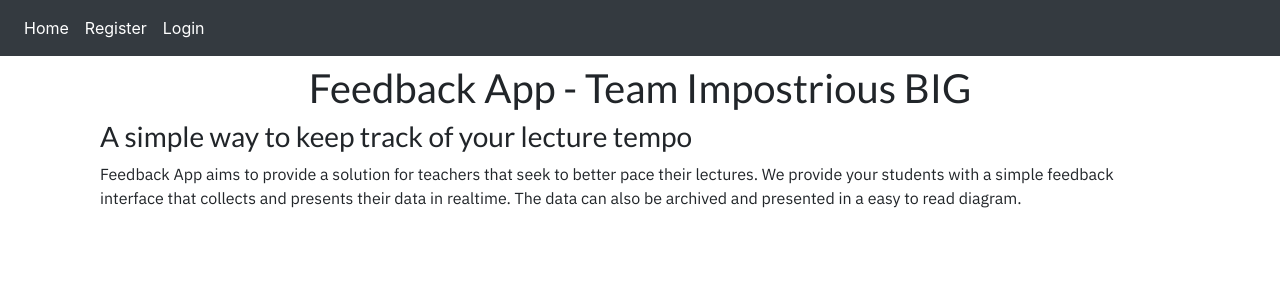
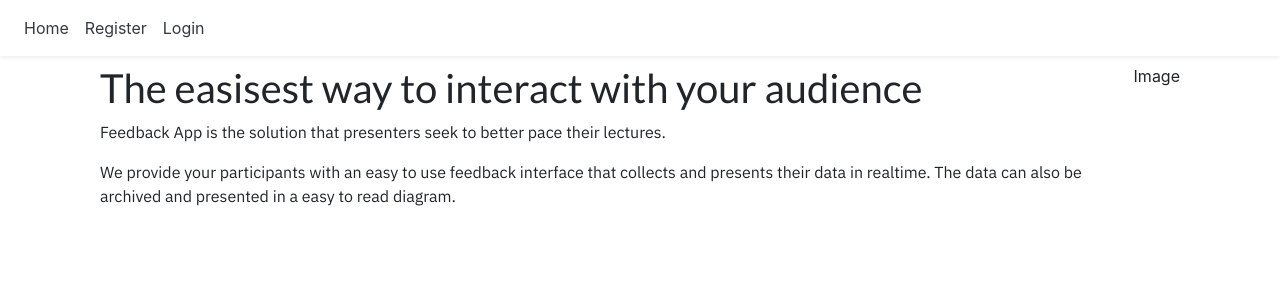
Before and after one commit to makander/live-feedback-app, a React (Create React App) app in the folder client/: page / in a window 1280 px wide. Shown: the top 300 px of the page. Built offline with nearby package versions, Linux system fonts and the light colour scheme; no server answers.

Commit message:
change text on front page and make navbar light

```diff
--- a/client/src/components/Layout/AuthLinks.js
+++ b/client/src/components/Layout/AuthLinks.js
@@ -14,20 +14,16 @@ class AuthLinks extends Component {
   render() {
     return (
       <div className="navbar-nav">
-        <Link className="nav-item nav-link text-white" to="/">
+        <Link className="nav-item nav-link text-dark" to="/">
           Dashboard
         </Link>
-        <Link className="nav-item nav-link text-white" to="/my-sessions">
+        <Link className="nav-item nav-link text-dark" to="/my-sessions">
           My Session
         </Link>
-        <Link className="nav-item nav-link text-white" to="/new-session">
+        <Link className="nav-item nav-link text-dark" to="/new-session">
           New Session
         </Link>
-        <a
-          className="nav-item nav-link text-white"
-          href="#"
-          onClick={this.onLogoutClick}
-        >
+        <a className="nav-item nav-link" href="#" onClick={this.onLogoutClick}>
           Logout
         </a>
       </div>
--- a/client/src/components/Layout/Navbar.js
+++ b/client/src/components/Layout/Navbar.js
@@ -8,13 +8,13 @@ const Links = () => {
   return (
     <div className="fullwidth">
       <div className="navbar-nav">
-        <Link className="nav-item nav-link text-white" to="/">
+        <Link className="nav-item nav-link text-dark" to="/">
           Home
         </Link>
-        <Link className="nav-item nav-link text-white" to="/register">
+        <Link className="nav-item nav-link text-dark" to="/register">
           Register
         </Link>
-        <Link className="nav-item nav-link text-white" to="/login">
+        <Link className="nav-item nav-link text-dark" to="/login">
           Login
         </Link>
       </div>
@@ -25,7 +25,7 @@ const Links = () => {
 function Navbar(props) {
   const { auth } = props;
   return (
-    <nav className="navbar navbar-expand-lg navbar-dark bg-dark">
+    <nav className="navbar navbar-expand-lg navbar-light shadow-sm">
       <button
         className="navbar-toggler"
         type="button"
--- a/client/src/pages/Chart.js
+++ b/client/src/pages/Chart.js
@@ -8,7 +8,10 @@ function Chart(props) {
 
   return (
     <div className="d-flex justify-content-center pt-2">
-      <div className="border border-info p-5" style={{ marginBottom: "3rem" }}>
+      <div
+        className="border border-info p-5 shadow-sm"
+        style={{ marginBottom: "3rem" }}
+      >
         <div>
           <div className="row">
             <div className="text-center">
--- a/client/src/pages/Dashboard.js
+++ b/client/src/pages/Dashboard.js
@@ -20,7 +20,7 @@ class Dashboard extends Component {
     return (
       <div className="d-flex justify-content-center pt-2">
         <div
-          className="border border-info p-5"
+          className="border border-info p-5 shadow-sm"
           style={{ marginBottom: "3rem" }}
         >
           <div>
--- a/client/src/pages/Guest.js
+++ b/client/src/pages/Guest.js
@@ -61,7 +61,10 @@ class Guest extends Component {
     return (
       <div className="d-flex justify-content-center pt-2 container-fluid">
         {roomId !== undefined ? (
-          <div className="border border-info py-5" style={{ width: "30rem" }}>
+          <div
+            className="border border-info py-5 shadow-sm"
+            style={{ width: "30rem" }}
+          >
             <div>
               <h2 className="text-center px-2">
                 Welcome To Room: <br /> {roomId.split("-")[1]}
--- a/client/src/pages/Landing.js
+++ b/client/src/pages/Landing.js
@@ -16,21 +16,23 @@ function Landing(props) {
     <div className="d-flex justify-content-center pt-2">
       <div style={{ height: "75vh" }} className="container valign-wrapper">
         <div className="col s12 center-align">
-          <header>
-            <h1 className="display-7 text-center">
-              Feedback App - Team Impostrious BIG
-            </h1>
-          </header>
           <main>
-            <section>
-              <h3>A simple way to keep track of your lecture tempo</h3>
-              <p>
-                Feedback App aims to provide a solution for teachers that seek
-                to better pace their lectures. We provide your students with a
-                simple feedback interface that collects and presents their data
-                in realtime. The data can also be archived and presented in a
-                easy to read diagram.
-              </p>
+            <section className="d-flex">
+              <div>
+                <h1>The easisest way to interact with your audience</h1>
+                <p>
+                  Feedback App is the solution that presenters seek to better
+                  pace their lectures.
+                </p>
+                <p>
+                  We provide your participants with an easy to use feedback
+                  interface that collects and presents their data in realtime.
+                  The data can also be archived and presented in a easy to read
+                  diagram.
+                </p>
+              </div>
+
+              <div>Image</div>
             </section>
           </main>
         </div>
--- a/client/src/pages/Login.js
+++ b/client/src/pages/Login.js
@@ -63,7 +63,7 @@ class Login extends Component {
     return (
       <div className="d-flex justify-content-center pt-2">
         <div
-          className="border border-info px-5 pt-5"
+          className="border border-info px-5 pt-5 shadow-sm"
           style={{ marginBottom: "8rem", width: "75vh" }}
         >
           <div>
@@ -121,11 +121,10 @@ class Login extends Component {
                 </label>
               </div>
             </div>
-            <div>
-            </div>
+            <div />
             <div className="d-flex flex-column mt-4">
               <span className="text-danger text-center mb-3">
-                  {errors.error}
+                {errors.error}
               </span>
               <button
                 type="submit"
--- a/client/src/pages/MySessions.js
+++ b/client/src/pages/MySessions.js
@@ -67,7 +67,7 @@ function MySessions() {
   return (
     <div className="d-flex justify-content-center pt-2">
       <div
-        className="border border-info px-5 pt-5"
+        className="border border-info px-5 pt-5 shadow-sm"
         style={{ marginBottom: "8rem" }}
       >
         <div className="p-2 container">
--- a/client/src/pages/NewSession.js
+++ b/client/src/pages/NewSession.js
@@ -42,7 +42,13 @@ class NewSession extends Component {
 
   handleClickNewSession = e => {
     e.preventDefault();
-    const { userId, createRoom, sessionAverageSetter, getErrors, clearErrors } = this.props;
+    const {
+      userId,
+      createRoom,
+      sessionAverageSetter,
+      getErrors,
+      clearErrors
+    } = this.props;
     const { sessionName, xInput, yInput } = this.state;
 
     // TOKEN VERIFICATION ON BACKEND WHEN CONNECTING
@@ -55,7 +61,7 @@ class NewSession extends Component {
     const sessionNameNoSpaces = sessionName.replace(new RegExp(" ", "g"), "_");
 
     socket.on("error", err => {
-      getErrors({room: err})
+      getErrors({ room: err });
     });
 
     axios
@@ -80,12 +86,12 @@ class NewSession extends Component {
         getErrors(error);
       });
 
-    socket.on("sessionCreationCheck", (success) => {
+    socket.on("sessionCreationCheck", success => {
       if (success) {
         createRoom(sessionName);
-        clearErrors()
+        clearErrors();
       } else {
-        getErrors({room: "Failed to create room"})
+        getErrors({ room: "Failed to create room" });
       }
     });
 
@@ -132,9 +138,8 @@ class NewSession extends Component {
     const { sessionName, xInput, yInput } = this.state;
     return (
       <div className="d-flex justify-content-center pt-2">
-
         <div
-          className="border border-info px-5 pt-5"
+          className="border border-info px-5 pt-5 shadow-sm"
           style={{ marginBottom: "3rem" }}
         >
           <div className="container p-2 justify-content-center ">
@@ -142,8 +147,8 @@ class NewSession extends Component {
               {!roomCreatedConditional ? (
                 <div>
                   <div className="mb-2">
-                  <h3 className="mx-auto">Create New Session</h3>
-                  <span className="lead text-danger">{error.room}</span>
+                    <h3 className="mx-auto">Create New Session</h3>
+                    <span className="lead text-danger">{error.room}</span>
                   </div>
                   <form
                     className="form-inline"
@@ -224,7 +229,7 @@ const mapStateToProps = state => ({
   // eslint-disable-next-line no-underscore-dangle
   userId: state.auth.user._id,
   error: state.errors,
-  roomAverageValue: state.room.session_average,
+  roomAverageValue: state.room.session_average
 });
 
 NewSession.propTypes = {
--- a/client/src/pages/Register.js
+++ b/client/src/pages/Register.js
@@ -58,7 +58,7 @@ class Register extends Component {
     return (
       <div className="d-flex justify-content-center pt-2 ">
         <div
-          className="border border-info px-5 pt-5"
+          className="border border-info px-5 pt-5 shadow-sm"
           style={{ marginBottom: "8rem", width: "90vh" }}
         >
           <div>
```
